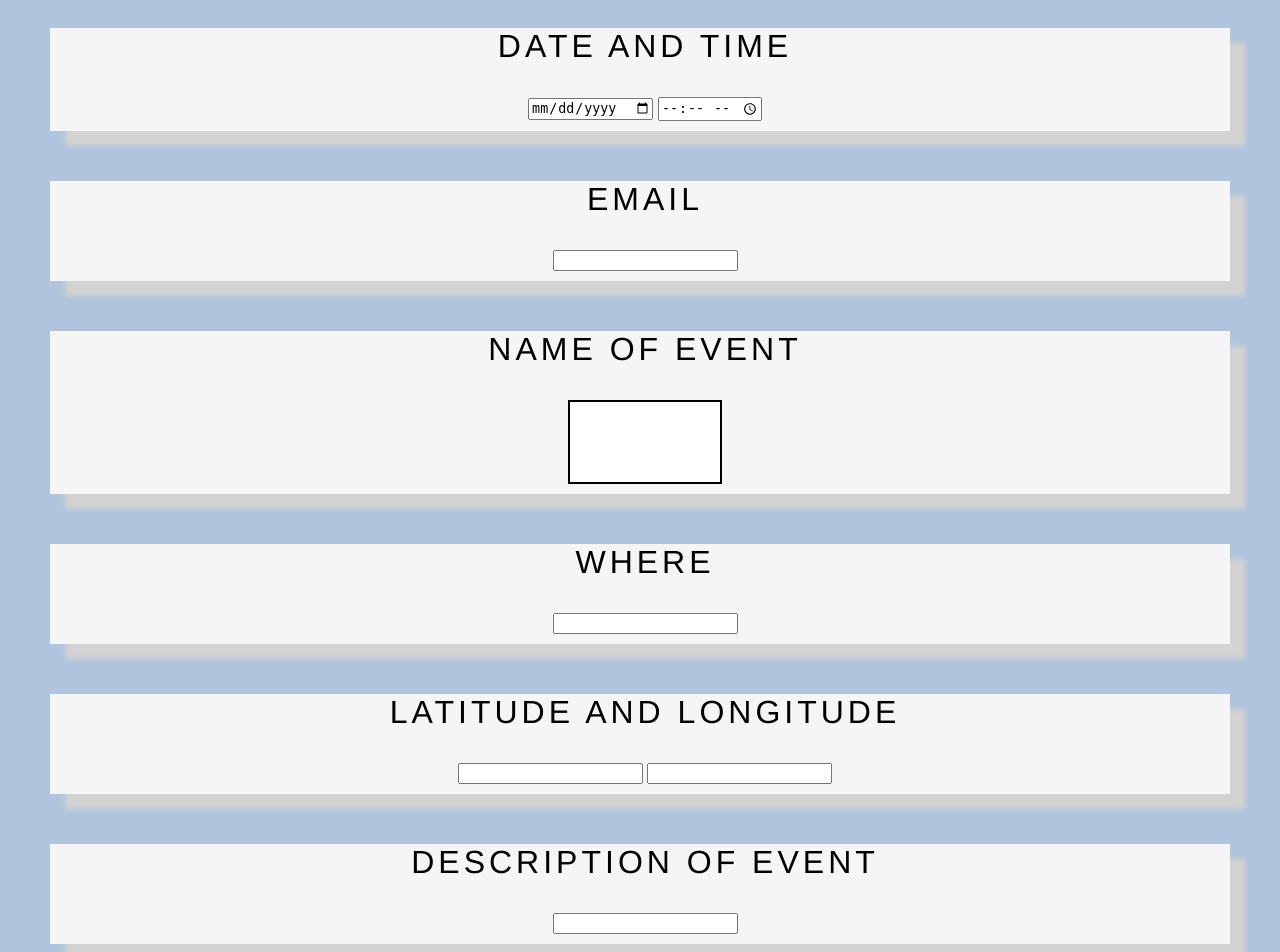
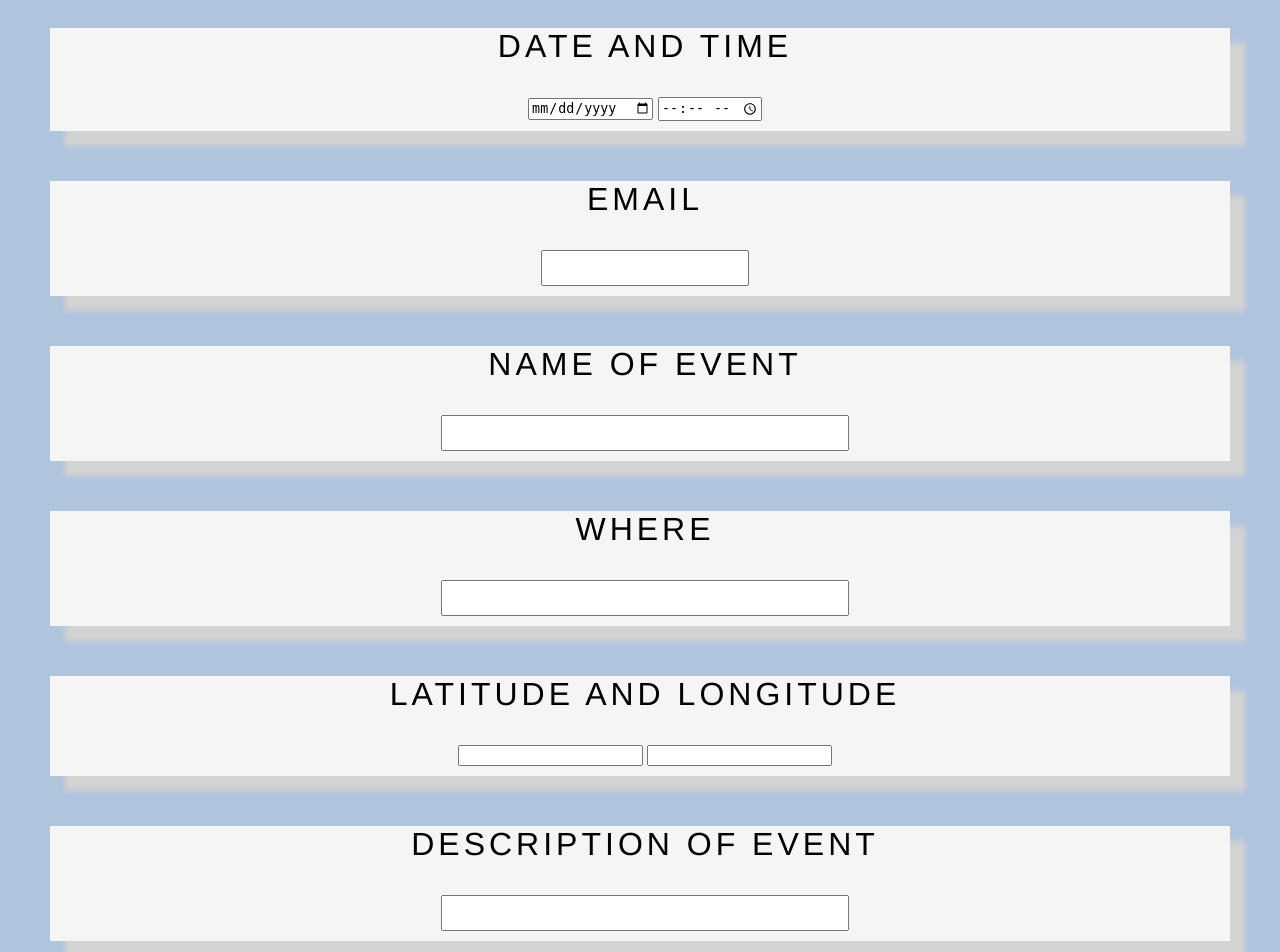
Before and after one commit to jdiggles17/CSSI-Project, a Python web app: template cssi-pathfinder-project/templates/create.html in a window 1280 px wide. Shown: the part 457-1409 px from the top of the page. Run offline with Jinja, Linux system fonts and the light colour scheme; the template is opened without the code that fills it, so the values that code supplies are empty.

Commit message:
Final version

```diff
--- a/cssi-pathfinder-project/templates/create.html
+++ b/cssi-pathfinder-project/templates/create.html
@@ -70,7 +70,26 @@
       padding-bottom: 10px;
       box-shadow: 15px 15px 5px #D3D3D3;
   }
-
+#name_event_box{
+  height:30px;
+  width: 400px;
+    font-size:14pt;
+}
+#where_event_box{
+  height:30px;
+  width: 400px;
+    font-size:14pt;
+}
+#description_box{
+  height:30px;
+  width: 400px;
+    font-size:14pt;
+}
+#email_box{
+  height:30px;
+  width: 200px;
+    font-size:14pt;
+}
   </style>
 
 
@@ -93,15 +112,15 @@
       </div>
       <div class="flex-item">
       <h3>Email</h3>
-      <input type= "email" name="email_test"></input>
+      <input id= "email_box"type= "email" name="email_test"></input>
       </div>
       <div class="flex-item">
       <h3>Name of Event</h3>
-      <input type= "name_of_event" name="name_test" id= "name_event"/>
+      <input id = "name_event_box" type= "name_of_event" name="name_test" id= "name_event"/>
       </div>
       <div class="flex-item">
       <h3>Where</h3>
-      <input type= "Where" name="where_test" id= "where_event"/>
+      <input id= "where_event_box" type= "Where" name="where_test" id= "where_event"/>
       </div>
       <div class="flex-item">
       <h3>Latitude and Longitude</h3>
@@ -110,7 +129,7 @@
       </div>
       <div class="flex-item">
       <h3>Description of Event</h3>
-      <input type= "description_of_event" name="description_test" id= "description_event"/>
+      <input id= "description_box" type= "description_of_event" name="description_test" id= "description_event"/>
       </div>
       <br>
       <button id="add_event">Add New Event</button>
@@ -119,7 +138,7 @@
   </div>
   </div>
 
-  <input type="submit" action = "post" value="Submit" formaction="/">
+  <input type="submit" action = "post" value="Submit" >
   </form>
   </body>
 </html>
```
Also changed, not shown: cssi-pathfinder-project/main.py (+34 -0 lines).
